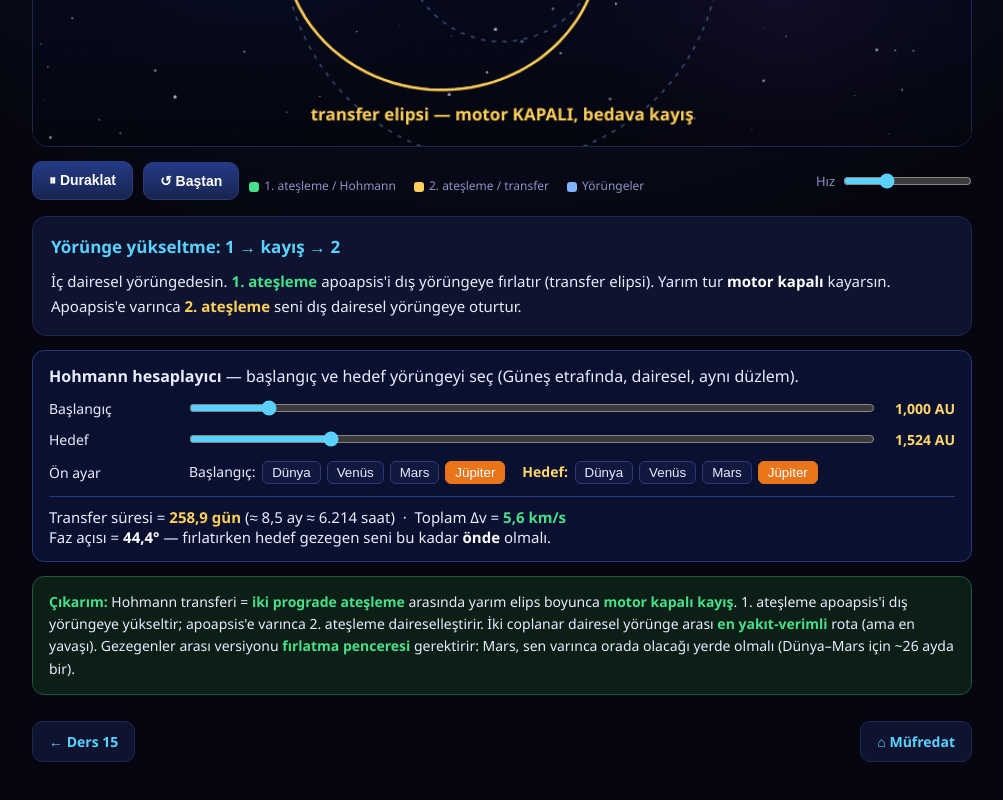
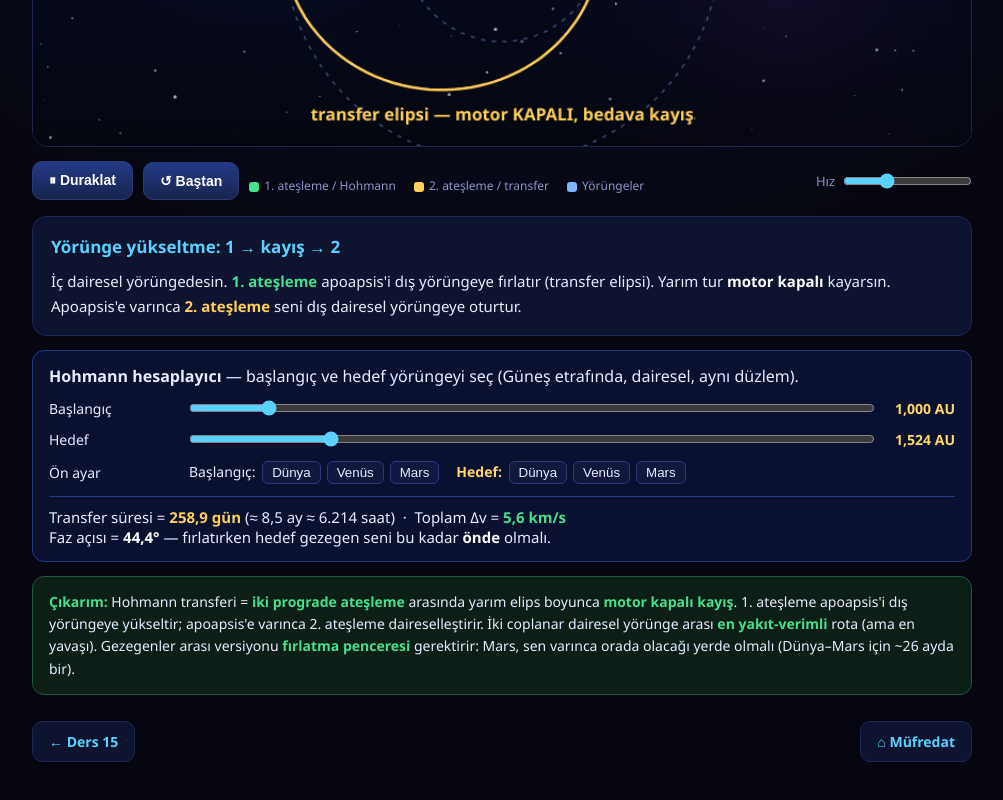
Before and after one commit to Bariscanates404/uzay-itki-lab, a plain HTML site: page dersler/16-hohmann-transfer.html in a window 1280 px wide. Shown: the part 450-1250 px from the top of the page, without its empty margins (138-1141 px from the left). Drawn offline with Linux system fonts and the light colour scheme.

Commit message:
Ders 16: Jüpiter ön ayar düğmesini kaldır
Co-Authored-By: Claude Sonnet 5.5 <noreply@anthropic.com>

```diff
--- a/dersler/16-hohmann-transfer.html
+++ b/dersler/16-hohmann-transfer.html
@@ -140,7 +140,7 @@ Lab.start([
 </script>
 <script>
 (function(){
-  const V0=29.78, DAY=365.25, PRE=[['Dünya',1],['Venüs',0.723],['Mars',1.524],['Jüpiter',5.203]];
+  const V0=29.78, DAY=365.25, PRE=[['Dünya',1],['Venüs',0.723],['Mars',1.524]];
   const $=id=>document.getElementById(id);
   const tr=(x,n)=>x.toFixed(n).replace('.',',');
   const trInt=x=>Math.round(x).toString().replace(/\B(?=(\d{3})+(?!\d))/g,'.');
@@ -166,7 +166,6 @@ Lab.start([
     const s=document.createElement('span'); s.style.marginRight='14px'; s.append(name+': ');
     PRE.forEach(([n,r])=>{ const b=document.createElement('button'); b.type='button'; b.textContent=n;
       b.style.cssText='margin:0 3px;padding:3px 9px;border-radius:6px;border:1px solid #2c3a7a;background:#101840;color:#e8ecff;cursor:pointer';
-      if(n==='Jüpiter'){ b.style.background='#e8751a'; b.style.borderColor='#e8751a'; b.style.color='#fff'; }
       b.onclick=()=>{ $(id).value=r; update(); }; s.append(b); });
     pre.append(s);
   });
```
